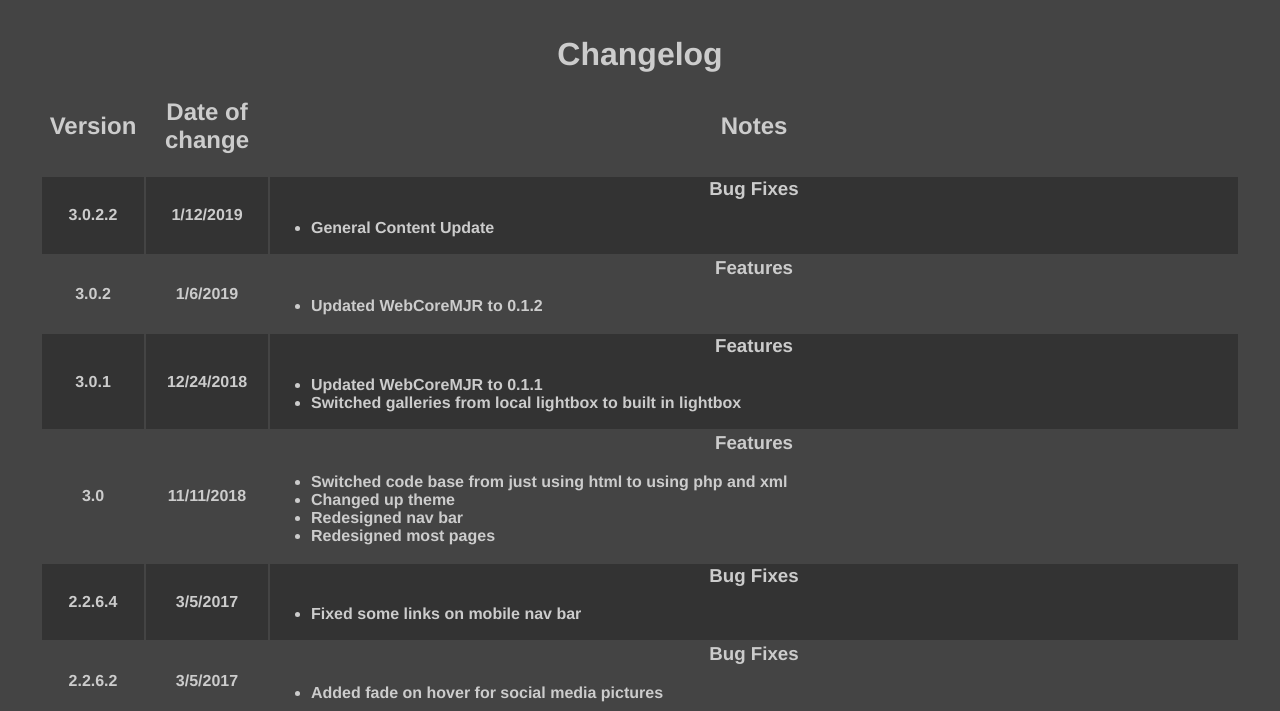
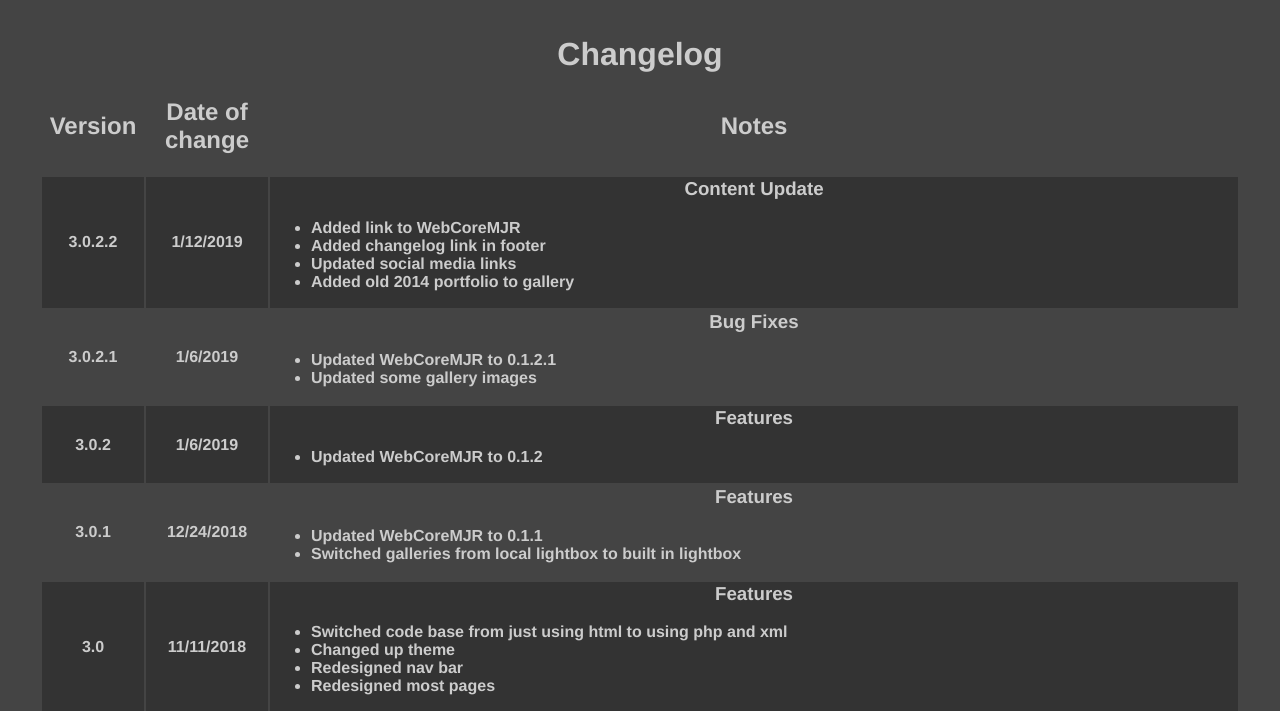
Before and after one commit to mreishman/myNewSite2018, a PHP site: page /about/info in a window 1280 px wide. Shown: the part 46-757 px from the top of the page. Run offline with PHP 8.4, Linux system fonts and the light colour scheme; lists and menus that the app fills with data are empty.

Commit message:
Updated footer

```diff
--- a/local/content/about/info.php
+++ b/local/content/about/info.php
@@ -146,11 +146,11 @@
                 "Bug Fixes"      =>  array("Updated WebCoreMJR to 0.1.2.1","Updated some gallery images")
             )
         ),
-        19  =>  array(
+        20  =>  array(
             "version"       =>  "3.0.2.2",
             "date"          =>  "1/12/2019",
             "notes"         =>  array(
-                "Bug Fixes"      =>  array("General Content Update")
+                "Content Update"      =>  array("Added link to WebCoreMJR","Added changelog link in footer","Updated social media links","Added old 2014 portfolio to gallery")
             )
         )
       );
--- /dev/null
+++ b/local/content/base/footer.php
@@ -0,0 +1,3 @@
+<footer>
+	<p><a href="https://github.com/mreishman/WebCoreMJR" >Powered by WebCoreMJR</a> | <a href="/sitemap">Sitemap</a> | <a href="/about/info" > Changelog </a></p>
+</footer>
```
